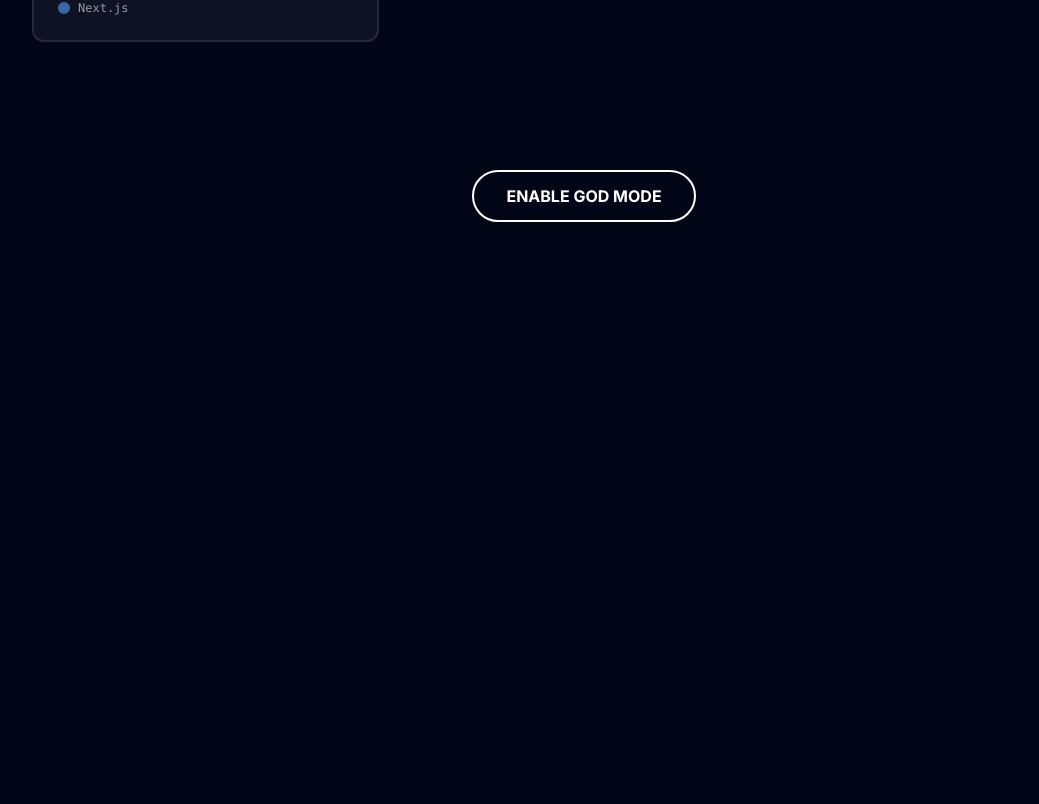
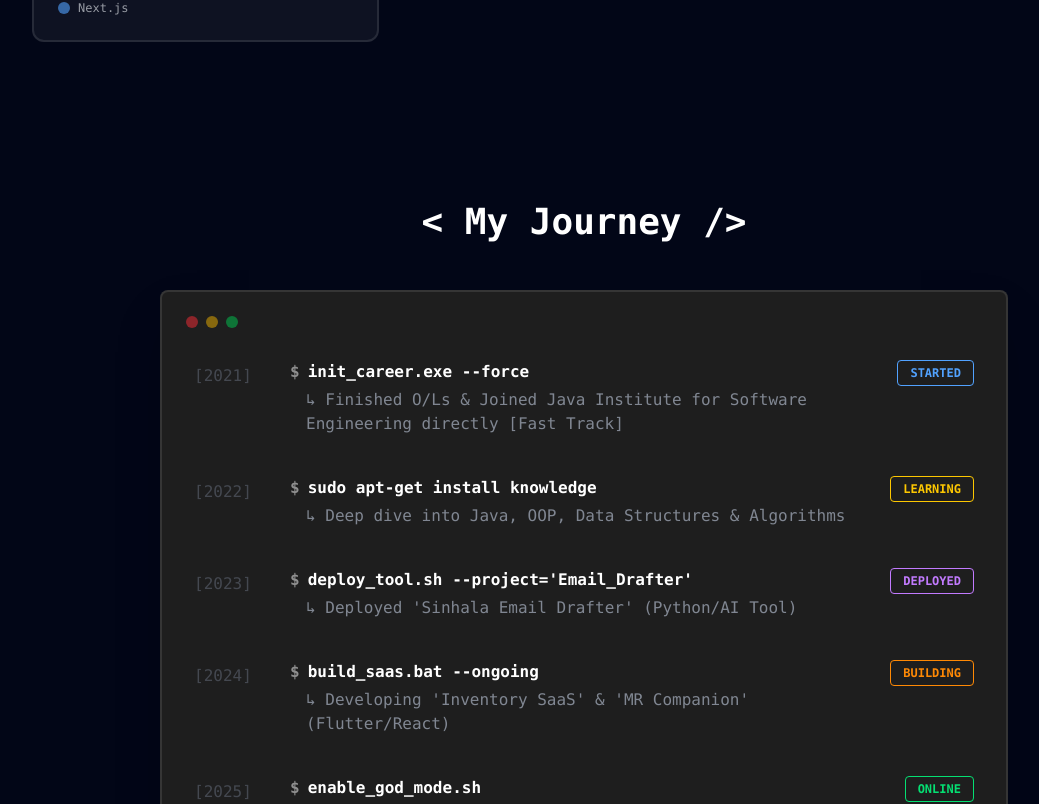
Before and after one commit to HeshithDashan/portfolio-2025, a Next.js app: page / in a window 1280 px wide. Shown: the part 1480-2284 px from the top of the page, without its empty margins (56-1095 px from the left). Before the commit the page ends 1734 px from the top, so only its background shows below. Built offline with nearby package versions, Linux system fonts and the light colour scheme; no server answers.

Commit message:
Integrate Timeline section to Home page

```diff
--- a/app/page.tsx
+++ b/app/page.tsx
@@ -2,6 +2,7 @@ import Hero from "@/components/Hero";
 import GodModeToggle from "@/components/GodModeToggle";
 import TechStack from "@/components/TechStack";
 import Projects from "@/components/Projects";
+import Timeline from "@/components/Timeline"; // 👈 1. අලුතින් import කරා
 
 async function getGithubData() {
   const username = "HesithDashan";
@@ -21,9 +22,7 @@ async function getGithubData() {
     console.log("⚠️ Using Offline Data...");
 
     return {
-
       avatar_url: "/profile.png",
-
       name: "Heshith Dashan",
       bio: "Code. Learn. Build. Repeat. Software Engineer ⚙️ | Open Source Contributor 🌎 | Always curious 🧘‍♂️",
       location: "Gampaha",
@@ -45,14 +44,21 @@ export default async function Home() {
   return (
     <main className="flex min-h-screen flex-col items-center justify-center p-8 relative overflow-hidden">
 
+      {/* Hero Section */}
       <Hero data={correctedData} />
 
+      {/* Tech Stack */}
       <div className="w-full max-w-4xl mt-12 mb-12">
         <TechStack />
       </div>
 
+      {/* Projects Showcase */}
       <Projects />
 
+      {/* 👇 2. Timeline (System Log) එක මෙතනට දැම්මා */}
+      <Timeline />
+
+      {/* God Mode Button */}
       <div className="z-20 mt-12">
          <GodModeToggle />
       </div>
```
